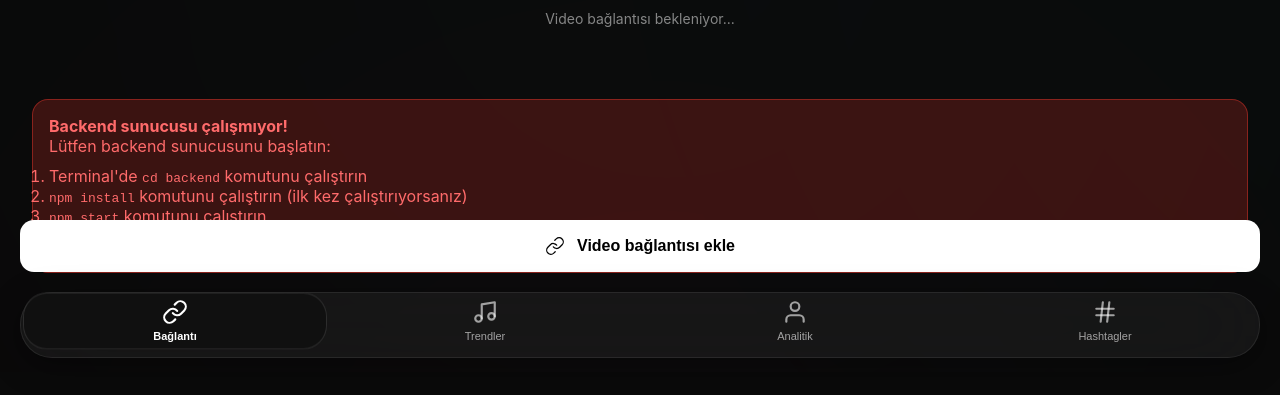
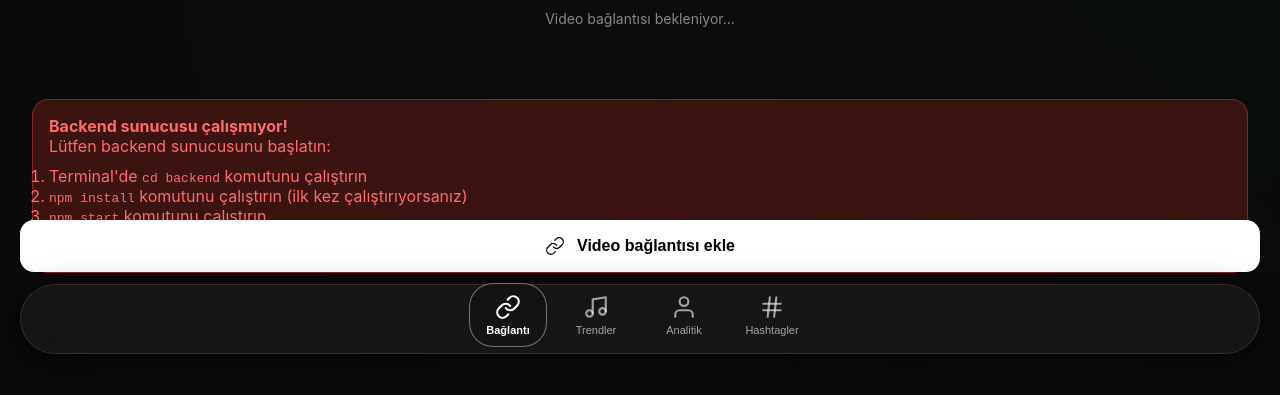
Before and after one commit to bulutxyz/tiktok-downloader-backend, a plain HTML site: page frontend/index.html in a window 1280 px wide. Shown: the part 428-823 px from the top of the page. Drawn offline with Linux system fonts and the light colour scheme; no server answers.

Commit message:
Alt navigasyon butonlarÄ± premium tasarÄ±mla dÃ¼zenlendi - beyaz Ã§erÃ§eve eklendi

```diff
--- a/frontend/style.css
+++ b/frontend/style.css
@@ -403,9 +403,10 @@ body {
     display: flex;
     justify-content: center;
     align-items: center;
-    padding: 12px 20px calc(20px + env(safe-area-inset-bottom));
+    padding: 16px 20px calc(24px + env(safe-area-inset-bottom));
     z-index: 100;
     box-shadow: none;
+    gap: 8px;
 }
 
 .bottom-nav::before {
@@ -415,14 +416,14 @@ body {
     left: 20px;
     right: 20px;
     transform: translateY(-50%);
-    height: 64px;
-    background: rgba(30, 30, 30, 0.6);
-    backdrop-filter: blur(40px) saturate(200%);
-    -webkit-backdrop-filter: blur(40px) saturate(200%);
-    border-radius: 32px;
-    border: 0.5px solid rgba(255, 255, 255, 0.08);
+    height: 68px;
+    background: rgba(30, 30, 30, 0.65);
+    backdrop-filter: blur(50px) saturate(200%);
+    -webkit-backdrop-filter: blur(50px) saturate(200%);
+    border-radius: 36px;
+    border: 0.5px solid rgba(255, 255, 255, 0.1);
     z-index: -1;
-    box-shadow: 0 8px 32px rgba(0, 0, 0, 0.4);
+    box-shadow: 0 8px 32px rgba(0, 0, 0, 0.5);
 }
 
 .nav-item {
@@ -433,15 +434,16 @@ body {
     flex-direction: column;
     align-items: center;
     justify-content: center;
-    gap: 5px;
-    padding: 10px 16px;
+    gap: 4px;
+    padding: 12px 20px;
     cursor: pointer;
-    transition: all 0.3s cubic-bezier(0.4, 0, 0.2, 1);
+    transition: all 0.4s cubic-bezier(0.34, 1.56, 0.64, 1);
     flex: 1;
     position: relative;
-    border-radius: 20px;
+    border-radius: 24px;
     min-width: 0;
     z-index: 1;
+    max-width: 80px;
 }
 
 .nav-item::before {
@@ -450,13 +452,13 @@ body {
     top: 50%;
     left: 50%;
     transform: translate(-50%, -50%) scale(0);
-    width: calc(100% - 8px);
-    height: calc(100% - 8px);
-    background: rgba(15, 15, 15, 0.7);
-    backdrop-filter: blur(30px) saturate(180%);
-    -webkit-backdrop-filter: blur(30px) saturate(180%);
+    width: calc(100% - 4px);
+    height: calc(100% - 4px);
+    background: rgba(20, 20, 20, 0.8);
+    backdrop-filter: blur(40px) saturate(200%);
+    -webkit-backdrop-filter: blur(40px) saturate(200%);
     border-radius: 24px;
-    border: 0.5px solid rgba(255, 255, 255, 0.12);
+    border: 1px solid rgba(255, 255, 255, 0.3);
     transition: all 0.4s cubic-bezier(0.34, 1.56, 0.64, 1);
     opacity: 0;
     z-index: -1;
@@ -469,6 +471,7 @@ body {
 .nav-item.active::before {
     transform: translate(-50%, -50%) scale(1);
     opacity: 1;
+    border-color: rgba(255, 255, 255, 0.4);
 }
 
 .nav-icon-wrapper {
```
